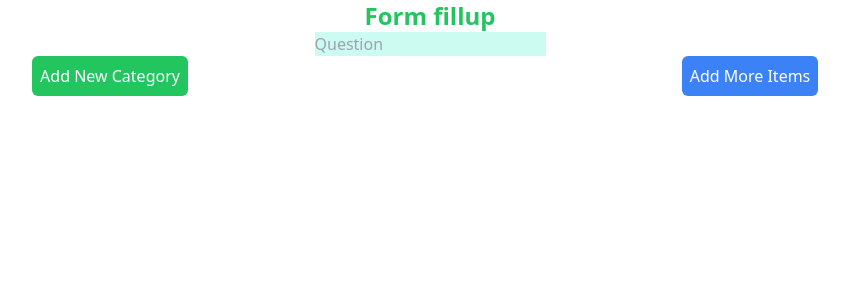
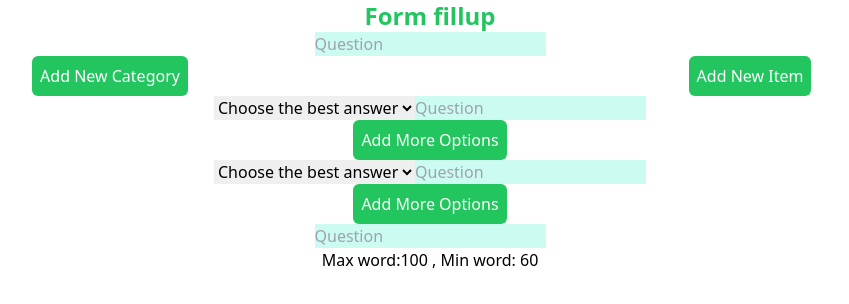
Before and after one commit to EloraBarua62/form-fill-up, a React (Create React App) app: page / in a window 1280 px wide. Shown: the top 304 px of the page, without its empty margins (210-1059 px from the left). Built offline with nearby package versions, Linux system fonts and the light colour scheme.

Commit message:
MCQ and Answer section created

```diff
--- a/src/App.js
+++ b/src/App.js
@@ -1,87 +1,17 @@
 // Imported files
 import { useRef, useState } from 'react';
 import './App.css';
+import DragOptions from './DragOptions/DragOptions';
 
 function App() {
   // Category functionality
   const [category, setCategory] = useState([]);
 
-  const handleNewCategory = (categoryInfo, index) => {
-    const allCategory = [...category];
-    allCategory[index] = categoryInfo.target.value;
-    setCategory(allCategory);
-  };
-
-  const handleAddCategory = () => {
-    const previous = [...category, []];
-    setCategory(previous);
-  };
-
-  const handleDeleteCategory = (index) => {
-    const previous = [...category];
-    previous.splice(index, 1);
-    setCategory(previous);
-  };
 
   // Item functionality
   const [item, setItem] = useState([]);
-
-  const handleNewItem = (itemInfo, index) => {
-    const allItem = [...item];
-    allItem[index] = itemInfo.target.value;
-    setItem(allItem);
-  };
-
-  const handleAddItem = () => {
-    const previous = [...item, []];
-    setItem(previous);
-  };
-
-  const handleDeleteItem = (index) => {
-    const previous = [...item];
-    previous.splice(index, 1);
-    setItem(previous);
-  };
-
-
-
-  // reference of dragedItem, dragOverItem
-  const dragedItem = useRef(null);
-  const dragOverItem = useRef(null);
-
-  // senchronize Item
-  const handleOrderItem = () => {
-    let allItem = [...item];
-    const dragedItemContent = allItem.splice(
-      dragedItem.current,
-      1
-    )[0];
-    allItem.splice(dragOverItem.current, 0, dragedItemContent);
-
-    // reset position
-    dragedItem.current = null;
-    dragOverItem.current = null;
-    setItem(allItem);
-  };
-
-  // reference of dragedCategory, dragOverCategory
-  const dragedCategory = useRef(null);
-  const dragOverCategory = useRef(null);
-
-  // senchronize category
-  const handleOrderCategory = () => {
-    let allCategory = [...category];
-    const dragedCategoryContent = allCategory.splice(
-      dragedCategory.current,
-      1
-    )[0];
-    allCategory.splice(dragOverCategory.current, 0, dragedCategoryContent);
-
-    // reset position
-    dragedCategory.current = null;
-    dragOverCategory.current = null;
-    setCategory(allCategory);
-  };
+  const [singleChoice, setSingleChoice] = useState([]);
+  const [multipleChoice, setMultipleChoice] = useState([]);
 
   console.log(category);
 
@@ -90,69 +20,76 @@ function App() {
       {/* Form */}
       <h1 className="text-2xl font-bold text-green-500">Form fillup</h1>
 
-      <input type="text" name="question" placeholder='Question' className='bg-teal-100'/>
+      {/* Category section */}
+      <input
+        type="text"
+        name="question"
+        placeholder="Question"
+        className="bg-teal-100"
+      />
 
       <div className="w-full grid grid-cols-1 md:grid-cols-2">
+        <DragOptions
+          category={category}
+          setCategory={setCategory}
+          addNew={"Add New Category"}
+        />
+        <DragOptions
+          category={item}
+          setCategory={setItem}
+          addNew={"Add New Item"}
+        />
+      </div>
+
+      {/* Comprehensive */}
+      <div>
         <div>
-          {/* Category selection */}
-          {category.map((data, index) => (
-            <div key={index}>
-              <div
-                onDragStart={(e) => (dragedCategory.current = index)}
-                onDragEnter={(e) => (dragOverCategory.current = index)}
-                onDragEnd={handleOrderCategory}
-                onDragOver={(e) => e.preventDefault()}
-                draggable
-              >
-                <input
-                  className="bg-green-100 border-[1px] border-green-500"
-                  onChange={(e) => handleNewCategory(e, index)}
-                  value={data}
-                  type="text"
-                />
-                <button onClick={(e) => handleDeleteCategory(index)}>X</button>
-              </div>
-            </div>
-          ))}
+          <select name="question_type" id="">
+            <option value="single_choice">Choose the best answer</option>
+            <option value="multiple_choice">Select multiple answers</option>
+          </select>
 
-          {/* Add new category */}
-          <button
-            onClick={() => handleAddCategory()}
-            className="p-2 rounded-md bg-green-500 text-white font-medium"
-          >
-            Add New Category
-          </button>
+          <input
+            type="text"
+            name="question"
+            placeholder="Question"
+            className="bg-teal-100"
+          />
+
+          <DragOptions
+            category={singleChoice}
+            setCategory={setSingleChoice}
+            addNew={"Add More Options"}
+          />
         </div>
+        <div>
+          <select name="question_type" id="">
+            <option value="single_choice">Choose the best answer</option>
+            <option value="multiple_choice">Select multiple answers</option>
+          </select>
 
+          <input
+            type="text"
+            name="question"
+            placeholder="Question"
+            className="bg-teal-100"
+          />
+
+          <DragOptions
+            category={multipleChoice}
+            setCategory={setMultipleChoice}
+            addNew={"Add More Options"}
+          />
+        </div>
         <div>
-          {/* Item selection */}
-          {item.map((data, index) => (
-            <div key={index}>
-              <div
-                onDragStart={(e) => (dragedItem.current = index)}
-                onDragEnter={(e) => (dragOverItem.current = index)}
-                onDragEnd={handleOrderItem}
-                onDragOver={(e) => e.preventDefault()}
-                draggable
-              >
-                <input
-                  className="bg-blue-100 border-[1px] border-blue-500"
-                  onChange={(e) => handleNewItem(e, index)}
-                  value={data}
-                  type="text"
-                />
-                <button onClick={(e) => handleDeleteItem(index)}>X</button>
-              </div>
-            </div>
-          ))}
+          <input
+            type="text"
+            name="question"
+            placeholder="Question"
+            className="bg-teal-100"
+          />
+          <h1>Max word:100 , Min word: 60</h1>
 
-          {/* Add new category */}
-          <button
-            onClick={() => handleAddItem()}
-            className="p-2 rounded-md bg-blue-500 text-white font-medium"
-          >
-            Add More Items
-          </button>
         </div>
       </div>
     </div>
--- /dev/null
+++ b/src/DragOptions/DragOptions.js
@@ -0,0 +1,79 @@
+import React, { useRef } from 'react';
+
+const DragOptions = ({category, setCategory , addNew}) => {
+
+    // Category functionality
+//   const [category, setCategory] = useState([]);
+
+  const handleNewCategory = (categoryInfo, index) => {
+    const allCategory = [...category];
+    allCategory[index] = categoryInfo.target.value;
+    setCategory(allCategory);
+  };
+
+  const handleAddCategory = () => {
+    const previous = [...category, []];
+    setCategory(previous);
+  };
+
+  const handleDeleteCategory = (index) => {
+    const previous = [...category];
+    previous.splice(index, 1);
+    setCategory(previous);
+  };
+
+
+
+  // reference of dragedCategory, dragOverCategory
+  const dragedCategory = useRef(null);
+  const dragOverCategory = useRef(null);
+
+  // senchronize category
+  const handleOrderCategory = () => {
+    let allCategory = [...category];
+    const dragedCategoryContent = allCategory.splice(
+      dragedCategory.current,
+      1
+    )[0];
+    allCategory.splice(dragOverCategory.current, 0, dragedCategoryContent);
+
+    // reset position
+    dragedCategory.current = null;
+    dragOverCategory.current = null;
+    setCategory(allCategory);
+  };
+    return (
+        <div>
+            {/* Category selection */}
+          {category.map((data, index) => (
+            <div key={index}>
+              <div
+                onDragStart={(e) => (dragedCategory.current = index)}
+                onDragEnter={(e) => (dragOverCategory.current = index)}
+                onDragEnd={handleOrderCategory}
+                onDragOver={(e) => e.preventDefault()}
+                draggable
+              >
+                <input
+                  className="bg-green-100 border-[1px] border-green-500"
+                  onChange={(e) => handleNewCategory(e, index)}
+                  value={data}
+                  type="text"
+                />
+                <button onClick={(e) => handleDeleteCategory(index)}>X</button>
+              </div>
+            </div>
+          ))}
+
+          {/* Add new category */}
+          <button
+            onClick={() => handleAddCategory()}
+            className="p-2 rounded-md bg-green-500 text-white font-medium"
+          >
+            {addNew}
+          </button>
+        </div>
+    );
+};
+
+export default DragOptions;
```
